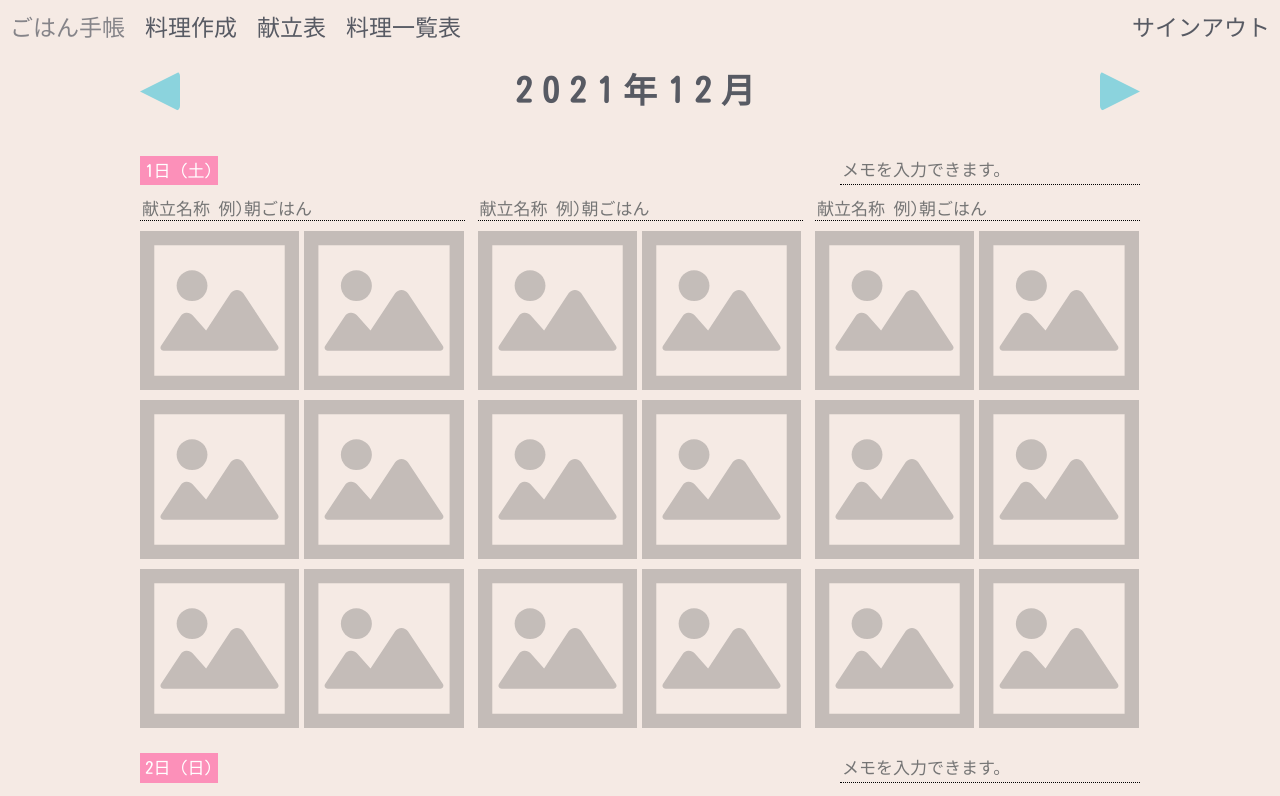
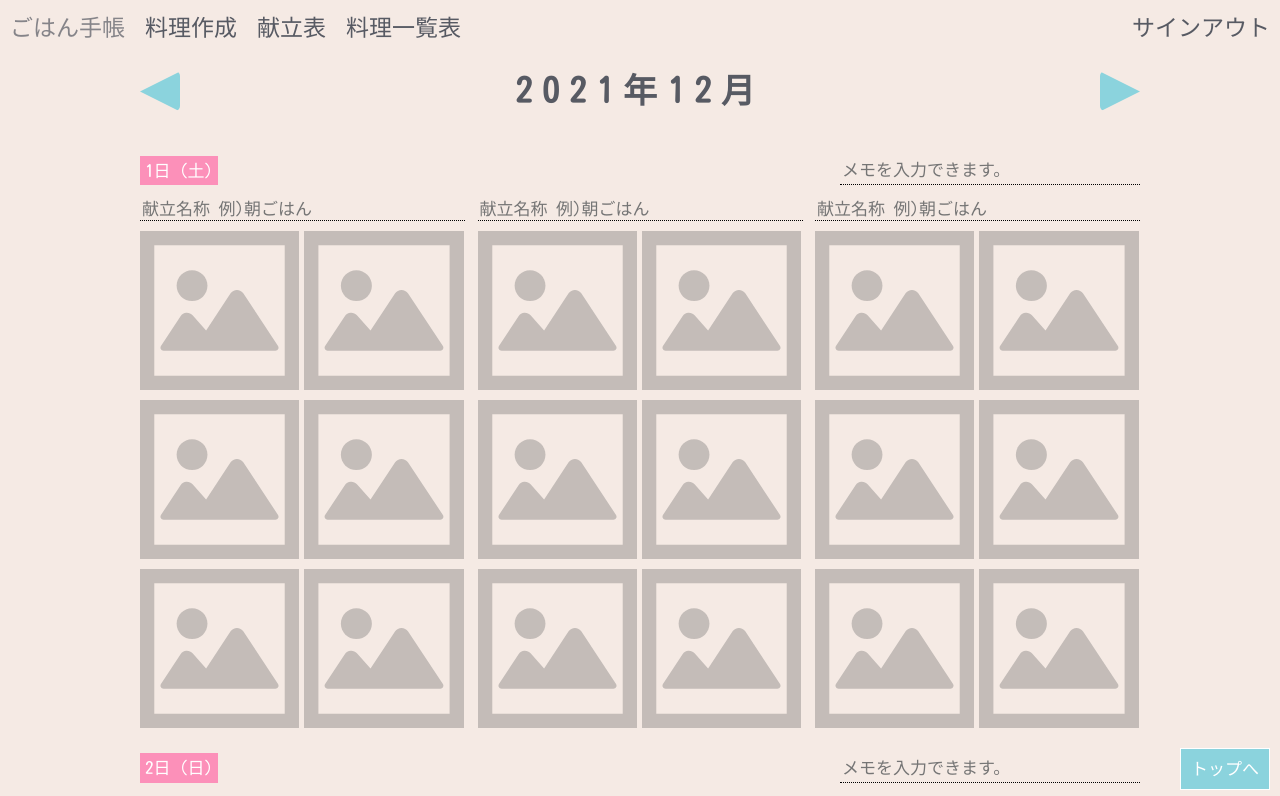
Before and after one commit to mutta0916/gohan-techo-front, a Nuxt app: page /menuApp in a window 1280 px wide. Shown: the top 796 px of the page. Built offline with nearby package versions, Linux system fonts and the light colour scheme.

Commit message:
トップへ戻るボタン実装

```diff
--- a/pages/menuApp.vue
+++ b/pages/menuApp.vue
@@ -11,6 +11,7 @@
       </div>
     </div>
     <recipe-select v-if="showModal" @close="close" @selectDish="selectDish" />
+    <a href="#" class="page_top">トップへ</a>
   </div>
 </template>
 
@@ -107,4 +108,16 @@ h1 {
   margin: 0 0 30px 0;
   letter-spacing: 10px;
 }
+
+.page_top {
+  text-decoration: none;
+  position: fixed;
+  right: 10px;
+  bottom: 10px;
+  background: #8bd3dd;
+  color: white;
+  padding: 10px;
+  border: solid 1px;
+}
+
 </style>
--- a/pages/recipeListApp.vue
+++ b/pages/recipeListApp.vue
@@ -7,6 +7,7 @@
         <recipe v-for="(recipe, index) in filteredRecipes" :key="index" :recipe="recipe" class="each_recipe" />
       </div>
     </div>
+    <a href="#" class="page_top">トップへ</a>
   </div>
 </template>
 
@@ -69,4 +70,15 @@ h1 {
   flex: 0 1 40%;
   margin: 20px;
 }
+
+.page_top {
+  text-decoration: none;
+  position: fixed;
+  right: 10px;
+  bottom: 10px;
+  background: #8bd3dd;
+  color: white;
+  padding: 10px;
+  border: solid 1px;
+}
 </style>
```
